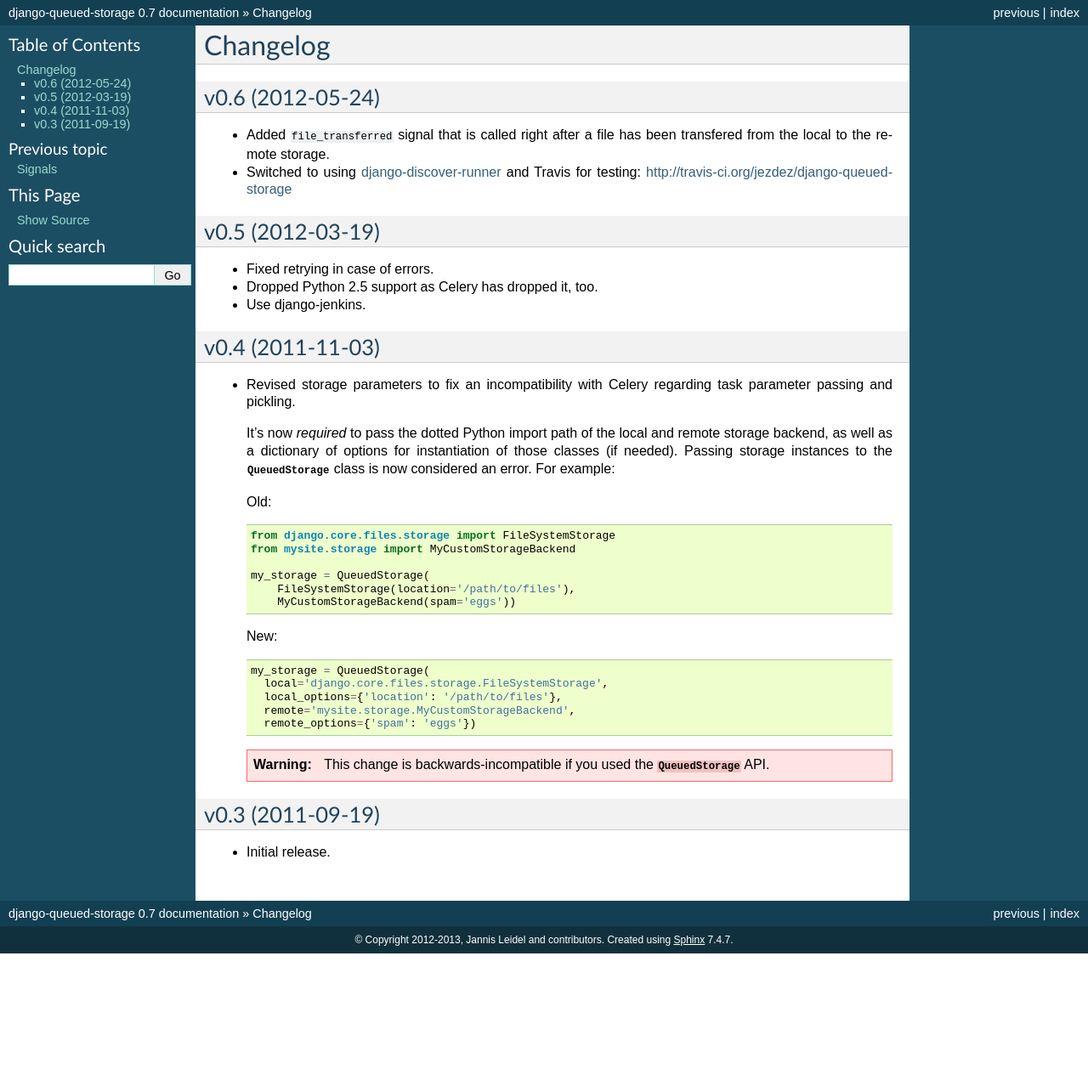
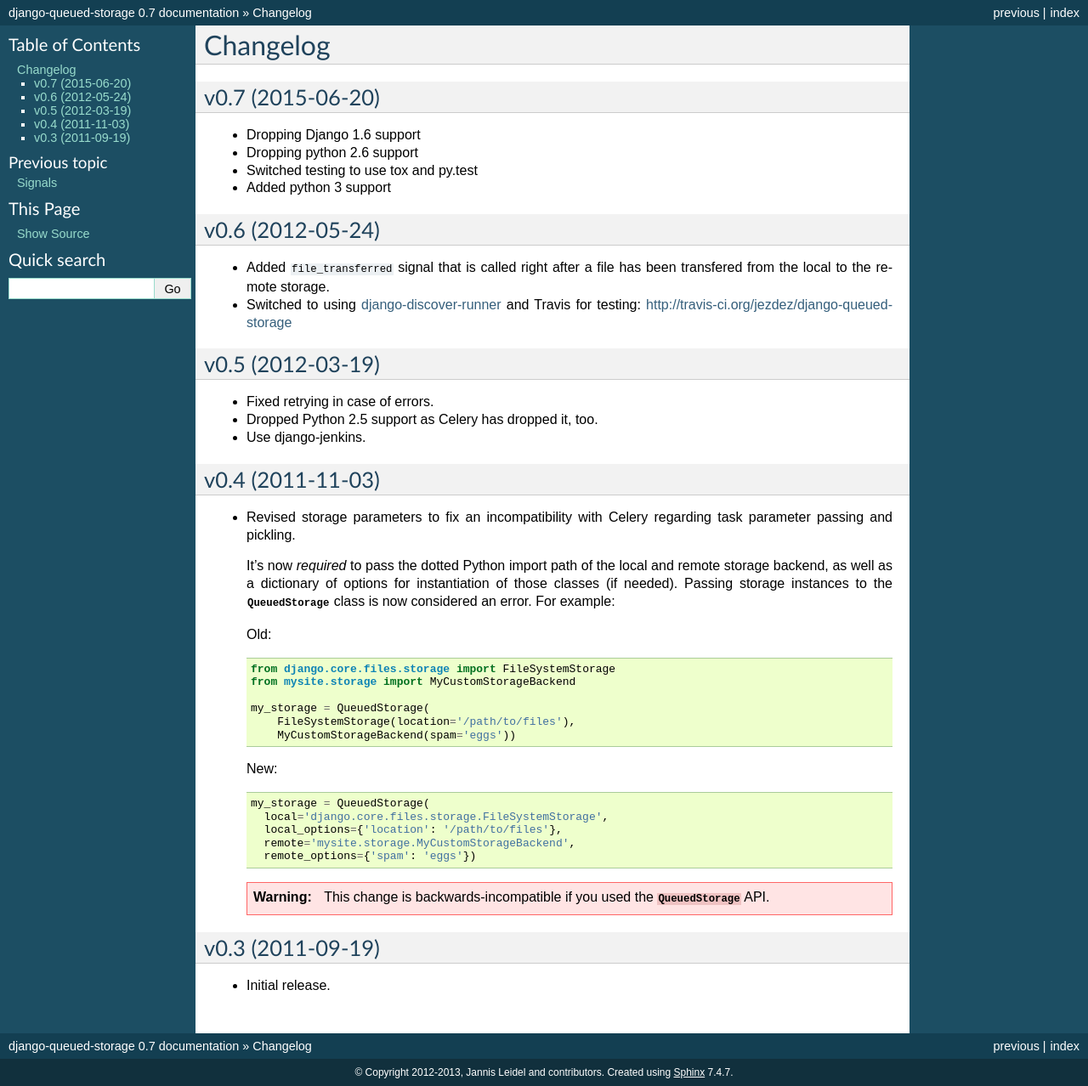
Before and after one commit to jazzband/django-queued-storage, a Sphinx documentation site: the page built from docs/changelog.rst, in a window 1280 px wide. Shown: the whole page at 85% size. Built offline with Sphinx 7.4.7, drawn with Linux system fonts in a browser that asks for light colours; before the commit the page ends 1122 px from its top, so only the background shows below that.

Commit message:
fixes for python 3 compaability

```diff
--- a/docs/changelog.rst
+++ b/docs/changelog.rst
@@ -1,5 +1,14 @@
 Changelog
 =========
+
+v0.7 (2015-06-20)
+-----------------
+
+- Dropping Django 1.6 support
+- Dropping python 2.6 support
+- Switched testing to use tox and py.test
+- Added python 3 support
+
 
 v0.6 (2012-05-24)
 -----------------
--- a/setup.py
+++ b/setup.py
@@ -4,9 +4,11 @@
 from setuptools import setup
 
 
+
 def read(*parts):
-    return codecs.open(os.path.join(os.path.dirname(__file__), *parts)).read()
-
+    filename = os.path.join(os.path.dirname(__file__), *parts)
+    with codecs.open(filename, encoding='utf-8') as fp:
+        return fp.read()
 
 def find_version(*file_paths):
     version_file = read(*file_paths)
```
